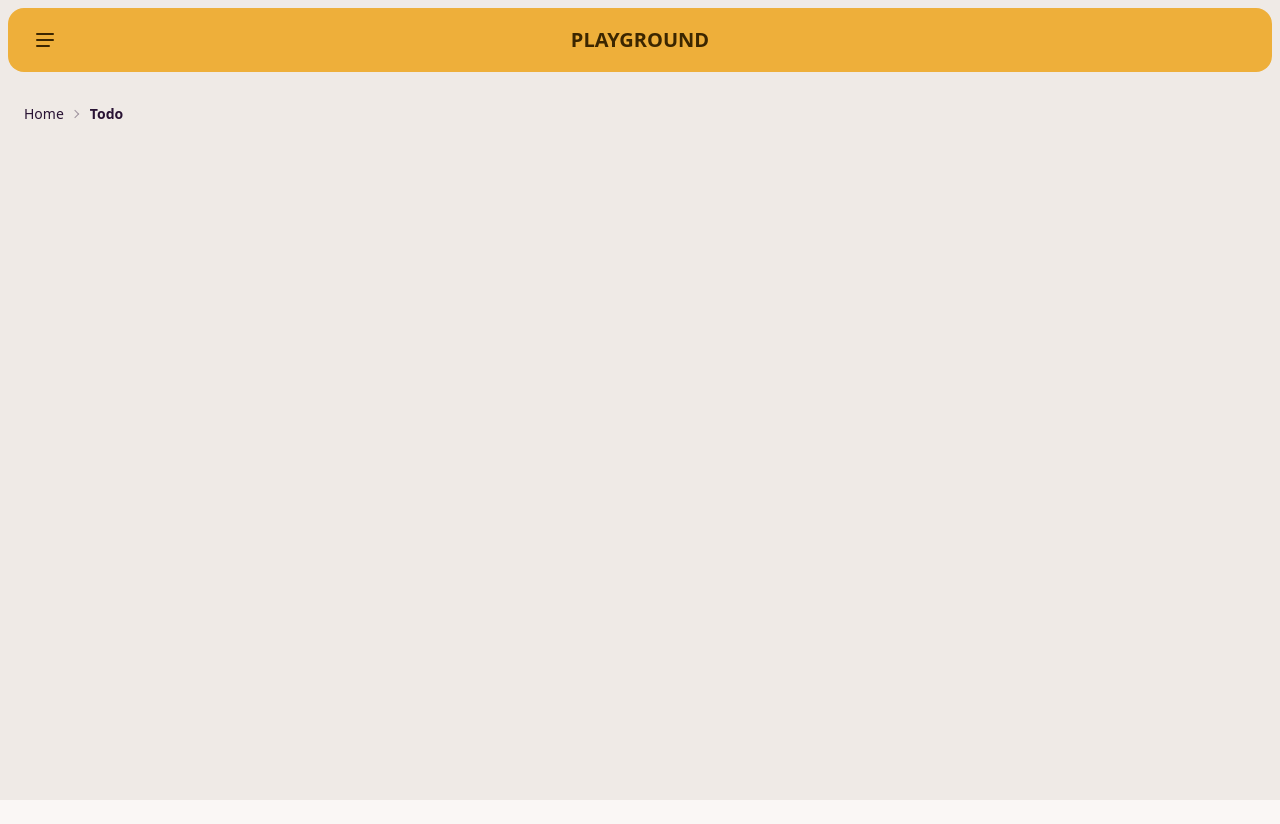
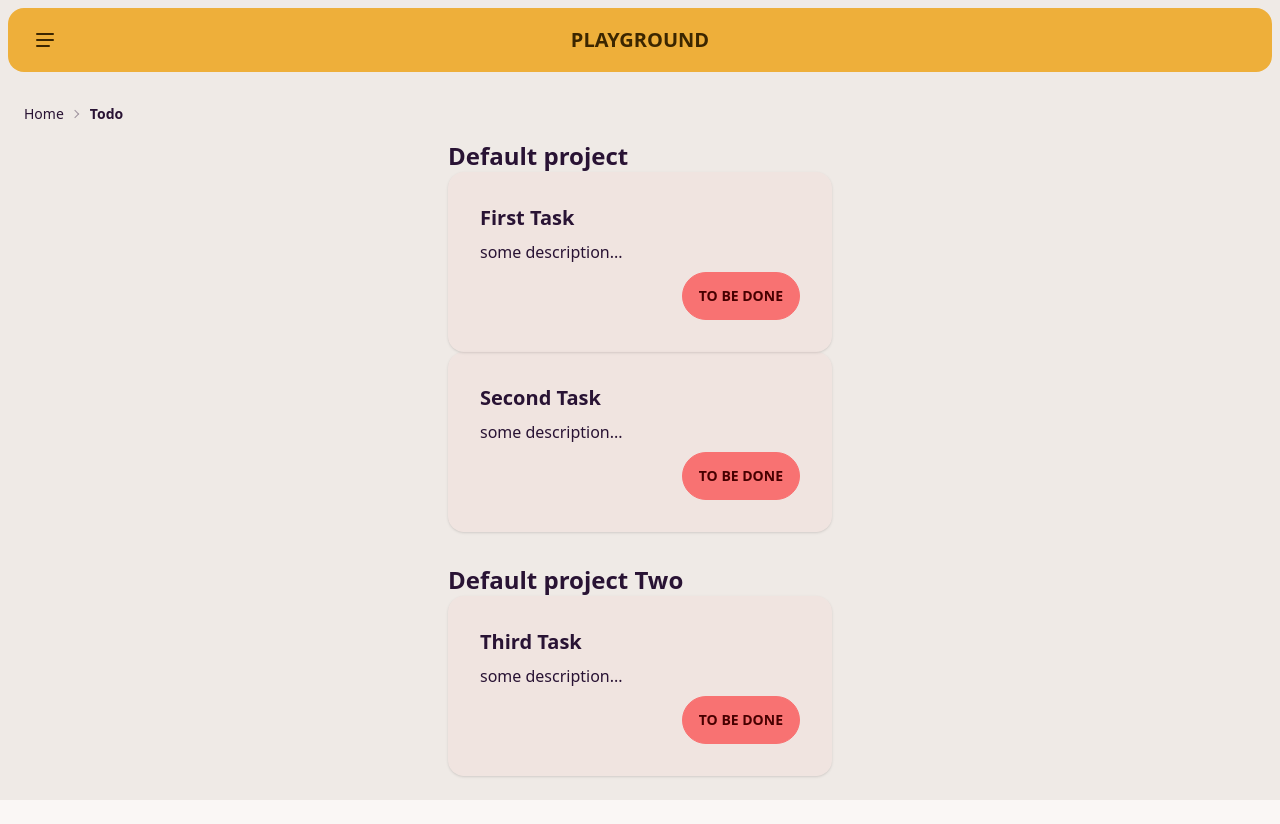
Before and after one commit to cakegod/svelte-kit-playground, a SvelteKit app: page /todo in a window 1280 px wide. Before the commit the page ends 800 px from the top, so only its background shows below. Built offline with nearby package versions, Linux system fonts and the light colour scheme.

Commit message:
feat: add initial todo elements

```diff
--- a/src/routes/todo/+page.svelte
+++ b/src/routes/todo/+page.svelte
@@ -17,17 +17,62 @@
 
 	const firstTaskId = crypto.randomUUID();
 	const secondTaskId = crypto.randomUUID();
+	const thirdTask = crypto.randomUUID();
 
 	const todo: Todo = {
 		projects: {
 			[crypto.randomUUID()]: {
 				name: 'Default project',
 				tasks: [firstTaskId, secondTaskId]
+			},
+			[crypto.randomUUID()]: {
+				name: 'Default project Two',
+				tasks: [thirdTask]
 			}
 		},
 		tasks: {
 			[firstTaskId]: { name: 'First Task', description: 'some description...', done: false },
-			[secondTaskId]: { name: 'Second Task', description: 'some description...', done: false }
+			[secondTaskId]: { name: 'Second Task', description: 'some description...', done: false },
+			[thirdTask]: { name: 'Third Task', description: 'some description...', done: false }
 		}
 	};
 </script>
+
+{#each Object.entries(todo.projects) as [projectID, project]}
+	<div class="mb-8">
+		<h2 class="text-2xl font-bold">{project.name}</h2>
+		{#each Object.entries(todo.tasks) as [taskID, task]}
+			{#if project.tasks.includes(taskID)}
+				<div
+					class:bg-completed={task.done}
+					class:bg-uncompleted={!task.done}
+					class="card w-96 bg-base-100 shadow"
+				>
+					<div class="card-body">
+						<h2 class="card-title">{task.name}</h2>
+						<p>{task.description}</p>
+						<div class="card-actions justify-end">
+							<button
+								on:click={() => (task.done = !task.done)}
+								class="btn"
+								class:btn-success={task.done}
+								class:btn-error={!task.done}
+							>
+								{task.done ? 'Completed' : 'To be done'}
+							</button>
+						</div>
+					</div>
+				</div>
+			{/if}
+		{/each}
+	</div>
+{/each}
+
+<style lang="postcss">
+	.bg-completed {
+		@apply bg-success/5;
+	}
+	.bg-uncompleted {
+		@apply bg-error/5;
+	}
+</style>
```
